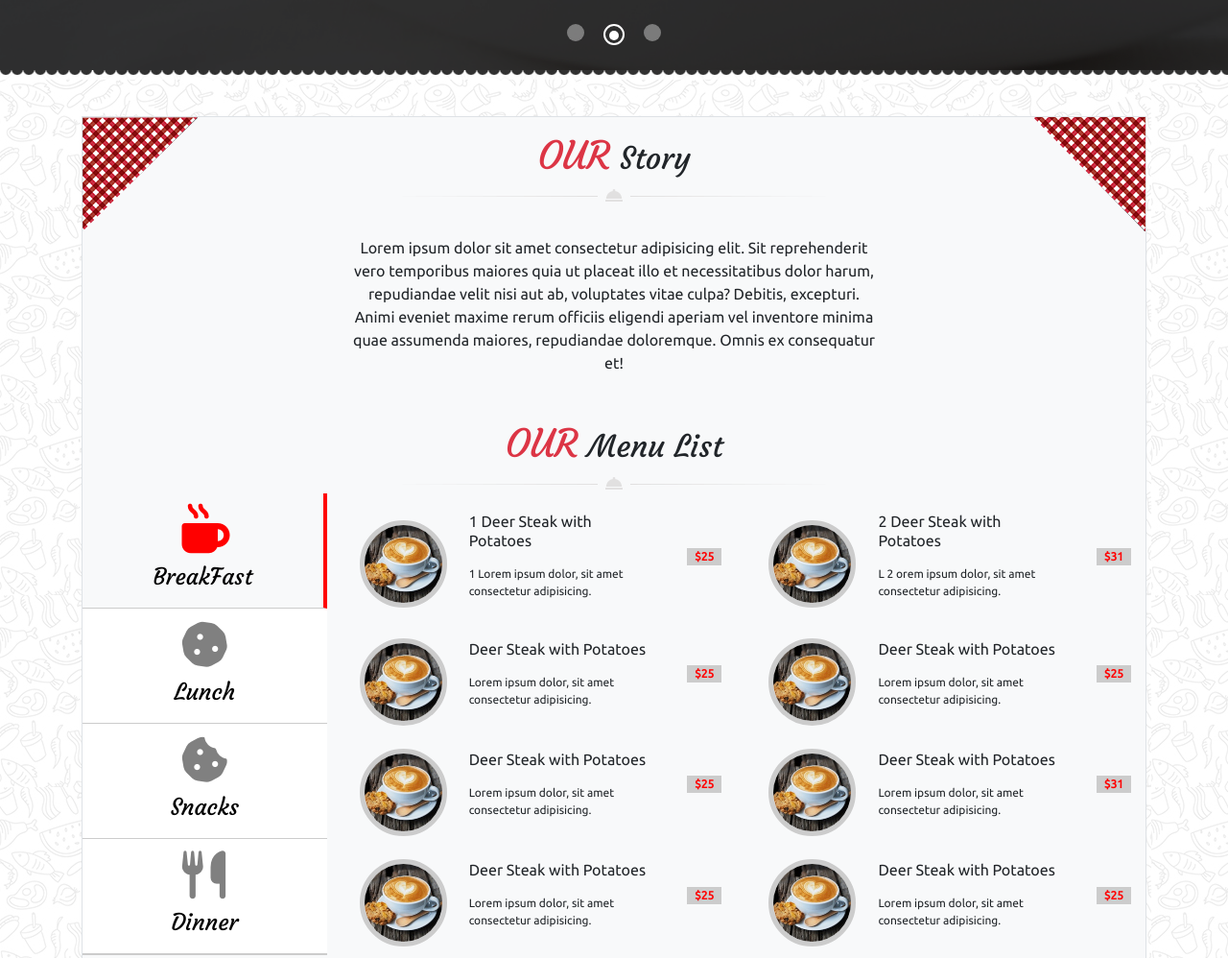
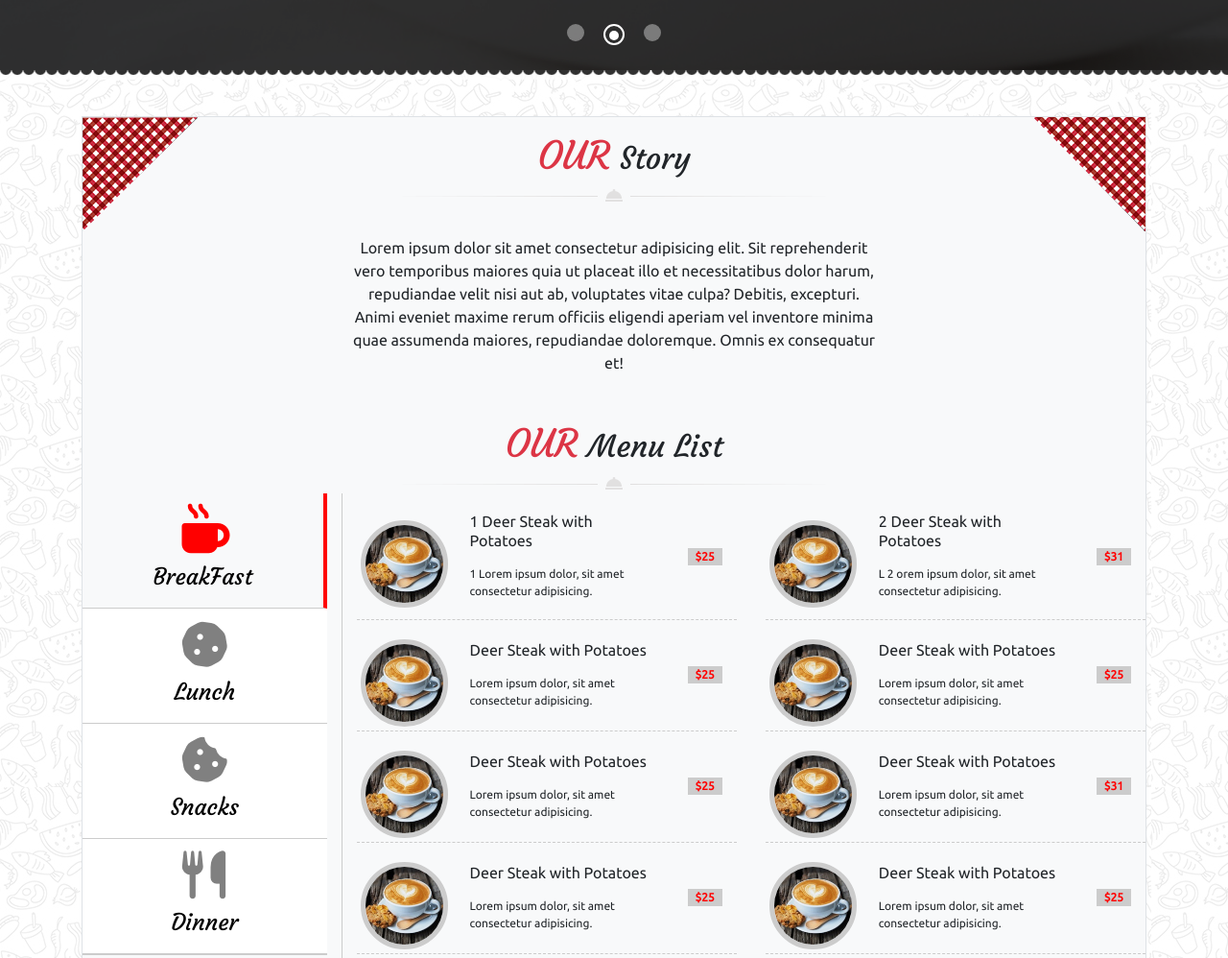
Before and after one commit to dawiteu/coding_16_site_chef, a website: page index.html in a window 1280 px wide. Shown: the part 780-1778 px from the top of the page at 96% size. Drawn offline with nearby package versions, Linux system fonts and the light colour scheme.

Commit message:
section menu decord ok

```diff
--- a/src/sass/_modules/_sections.scss
+++ b/src/sass/_modules/_sections.scss
@@ -97,13 +97,11 @@ section#contwhiteone{
             @include media-breakpoint-down(md){
                 padding:0;
             }
-
             i{
                 font-size:50px;
                 color:grey;
             }
             &.active{
-                // color:red;
                 background:none!important;
                 border-right:4px solid red;
                 @include media-breakpoint-down(md){
@@ -137,6 +135,23 @@ section#contwhiteone{
         }
         img{
             border:5px solid #ccc;
+        }
+        .row{
+            .col-lg-6{
+                .row{
+                    border-bottom:1px dashed #ccc;
+                }
+            }
+            &.pt-3{
+                @include media-breakpoint-up(lg){
+                    border-left:1px solid #ccc;
+
+                    &:last-child{
+                        border-bottom-left-radius:5px;
+                    }
+                }
+
+            }
         }
     }
 
```
Also changed, not shown: public/css/app.css.
